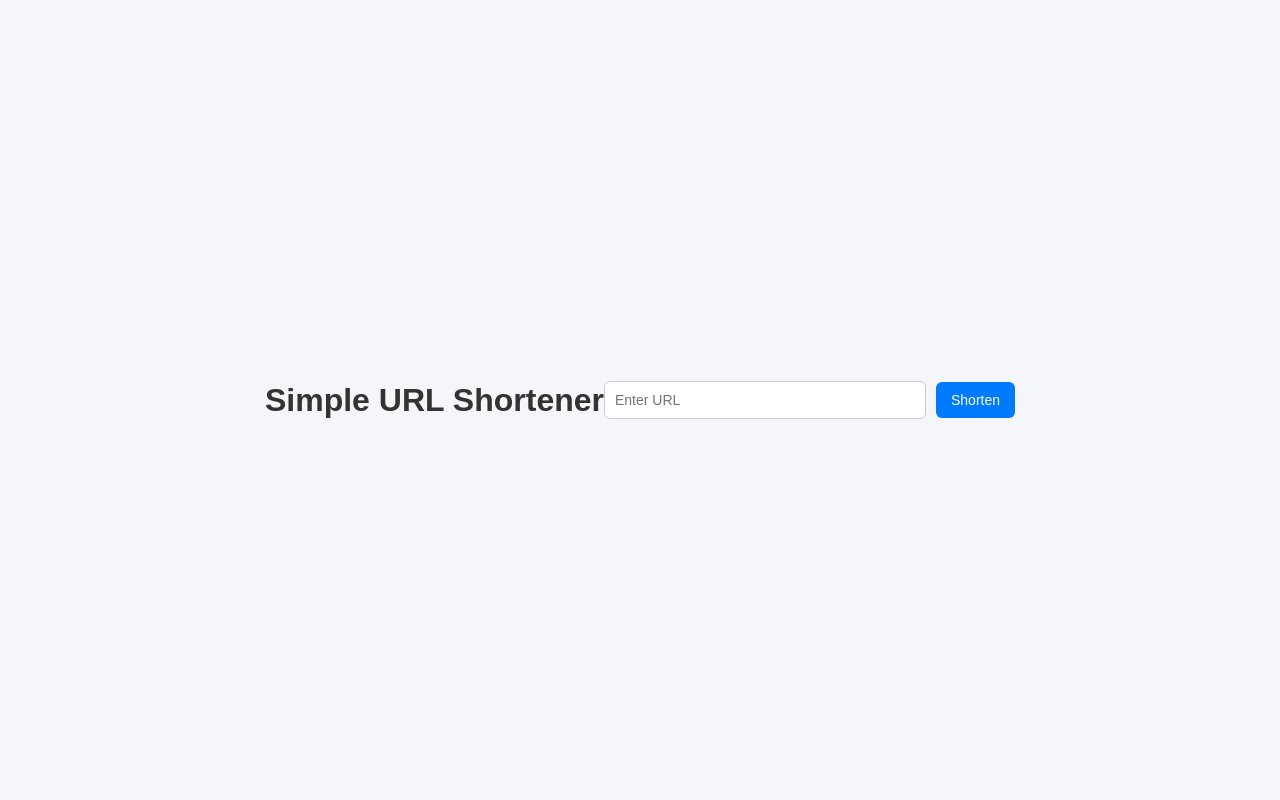
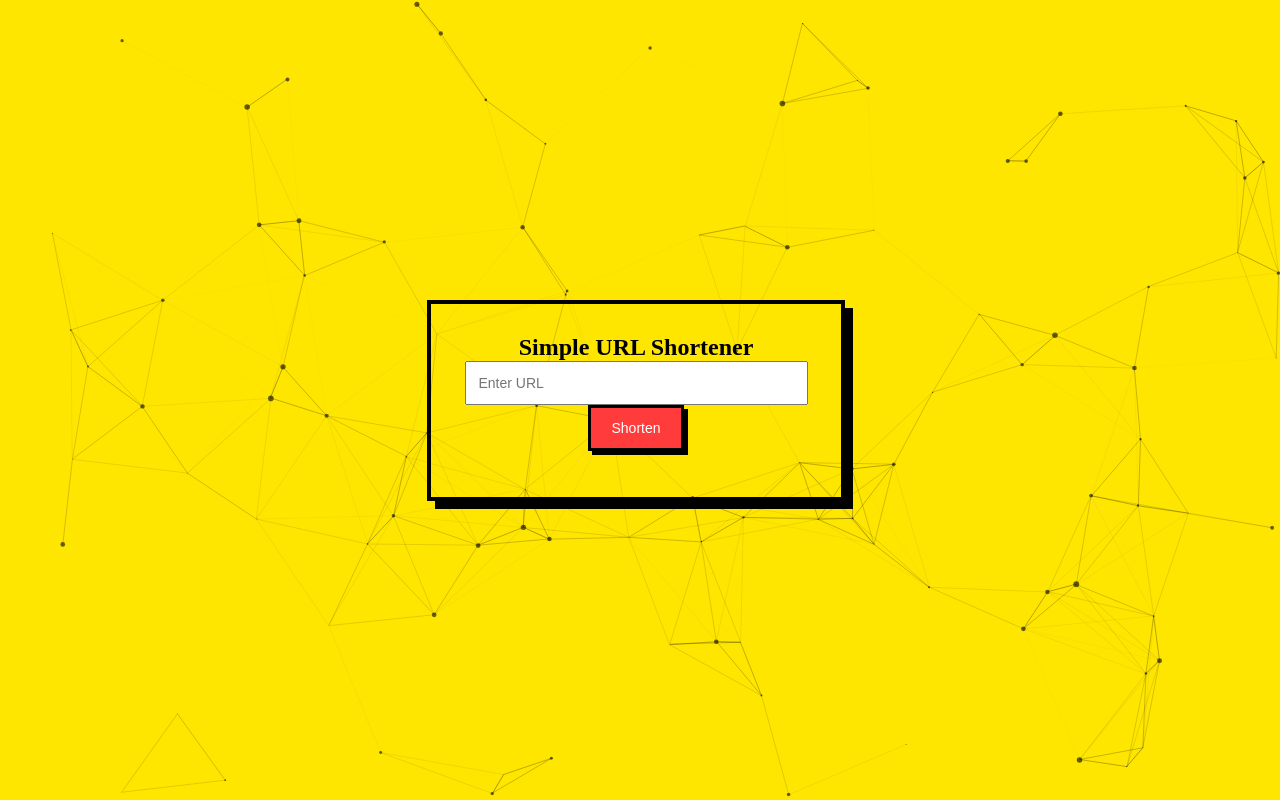
Before and after one commit to jayanth8745/URL-Shortener-demo-v1, a website: page frontend/index.html in a window 1280 px wide. Drawn offline with nearby package versions, Linux system fonts and the light colour scheme.

Commit message:
Update to Frontend index

```diff
--- a/frontend/index.html
+++ b/frontend/index.html
@@ -1,14 +1,77 @@
 <!DOCTYPE html>
 <html>
 <head>
-  <title>URL Shortener</title>
+  <meta charset="utf-8">
+  <title>🔗 URL Shortener</title>
   <link rel="stylesheet" href="style.css">
 </head>
 <body>
-  <h1>Simple URL Shortener</h1>
-  <input type="text" id="urlInput" placeholder="Enter URL">
-  <button onclick="shortenUrl()">Shorten</button>
-  <p id="result"></p>
+  <div id="particles-js"></div>
+  <div class="box">
+    <h1>Simple URL Shortener</h1>
+    <input type="text" id="urlInput" placeholder="Enter URL">
+    <button onclick="shortenUrl()">Shorten</button>
+    <button id="urlInput" onclick="copyLink()" style="display: none;">COPY LINK</button>
+    <p id="result"></p>
+  </div>
   <script src="script.js"></script>
+  <!-- PARTICLES LIBRARY (CDN) -->
+<script src="https://cdn.jsdelivr.net/npm/particles.js"></script>
+
+<!-- PARTICLES CONFIG -->
+<script>
+particlesJS("particles-js", {
+  particles: {
+    number: { value: 80 },
+    color: { value: "#000000" },
+    shape: { type: "circle" },
+    opacity: { value: 0.6 },
+    size: { value: 3, random: true },
+
+    line_linked: {
+      enable: true,
+      distance: 150,
+      color: "#000000",
+      opacity: 0.4,
+      width: 1
+    },
+
+    move: {
+      enable: true,
+      speed: 2
+    }
+  },
+
+  interactivity: {
+    detect_on: "canvas",   /* IMPORTANT */
+
+    events: {
+      onhover: {
+        enable: true,
+        mode: "grab"   /* mouse hover effect */
+      },
+      onclick: {
+        enable: true,
+        mode: "push"   /* click adds particles */
+      },
+      resize: true
+    },
+
+    modes: {
+      grab: {
+        distance: 140,
+        line_linked: {
+          opacity: 1
+        }
+      },
+      push: {
+        particles_nb: 4
+      }
+    }
+  },
+
+  retina_detect: true
+});
+</script>
 </body>
-</html>
+</html>2
--- a/frontend/script.js
+++ b/frontend/script.js
@@ -1,11 +1,50 @@
+console.log("JS WORKING");
 async function shortenUrl() {
+    alert("CLICK WORKING");
+
   const url = document.getElementById("urlInput").value;
+
+  if (!url) {
+    alert("Enter URL");
+    return;
+  }
+
   const res = await fetch("http://localhost:5000/api/shorten", {
     method: "POST",
     headers: { "Content-Type": "application/json" },
     body: JSON.stringify({ originalUrl: url })
   });
+
   const data = await res.json();
-  document.getElementById("result").innerText =
-    `Short URL: http://localhost:5000/api/${data.shortUrl}`;
+
+  const shortLink = `http://localhost:5000/api/${data.shortUrl}`;
+
+  // Show clickable link
+  document.getElementById("result").innerHTML =
+    `Short URL: <a href="${shortLink}" target="_blank">${shortLink}</a>`;
+
+  // Show copy button
+  document.getElementById("copyBtn").style.display = "inline-block";
+
+  // Save for copy
+  window.shortLink = shortLink;
 }
+
+
+// COPY FUNCTION
+function copyLink() {
+  if (!window.shortLink) return;
+
+  navigator.clipboard.writeText(window.shortLink)
+    .then(() => {
+      const btn = document.getElementById("copyBtn");
+      btn.innerText = "COPIED ✅";
+
+      setTimeout(() => {
+        btn.innerText = "COPY LINK";
+      }, 1500);
+    })
+    .catch(() => {
+      alert("Copy failed");
+    });
+}
--- a/frontend/style.css
+++ b/frontend/style.css
@@ -1,48 +1,86 @@
-/* Reset some default styles */
+/* PARTICLES BACKGROUND */
+#particles-js {
+  position: fixed;
+  top: 0;
+  left: 0;
+
+  width: 100%;
+  height: 100%;
+
+  background: #ffe600; /* dark blue background */
+
+  z-index: 0;
+}
+
+/* CENTER YOUR BOX */
 body {
-  font-family: Arial, sans-serif;
-  background: #f4f6f9;
   margin: 0;
-  padding: 0;
+  height: 100vh;
+
   display: flex;
   justify-content: center;
   align-items: center;
-  height: 100vh;
 }
 
-/* Container */
+/* YOUR UI BOX */
+.box {
+  pointer-events: auto; /* Allow interaction with the box */
+  background: transparent;
+  padding: 30px;
+  border: 4px solid black;
+  width: 350px;
+  text-align: center;
+
+  box-shadow: 8px 8px 0 black;
+
+  position: relative;
+  z-index: 1;
+}
+
+/* Keep your UI above */
+.box {
+  position: relative;
+  z-index: 1;
+}
+
+
 h1 {
-  color: #333;
-  text-align: center;
-  margin-bottom: 20px;
+  font-size: 24px;
+  margin: auto;
 }
 
 input {
-  width: 300px;
-  padding: 10px;
-  border: 1px solid #ccc;
-  border-radius: 6px;
-  margin-right: 10px;
+  width: 90%;
+  padding: 12px;
+  margin:auto;
+  margin-bottom:auto;
+  border: 3px solid black(153, 14, 14, 0.501);
   font-size: 14px;
 }
 
 button {
-  padding: 10px 15px;
-  background: #007bff;
+  background: #ff3b3b;
   color: white;
-  border: none;
-  border-radius: 6px;
+  padding: 12px 20px;
+  border: 3px solid black;
+  font-size: 14px;
   cursor: pointer;
-  font-size: 14px;
-  transition: background 0.3s ease;
+
+  box-shadow: 4px 4px 0px black;
 }
 
-button:hover {
-  background: #0056b3;
+/* Button press effect */
+button:active {
+  transform: translate(4px, 4px);
+  box-shadow: none;
 }
 
-p#result {
-  margin-top: 20px;
+#result {
+  margin-top: 15px;
   font-weight: bold;
-  color: #444;
 }
+
+a {
+  color: black;
+  text-decoration: underline;
+}
```
Also changed, not shown: Backend/routes/urlRoutes.js (+29 -5 lines), 1 other file.
